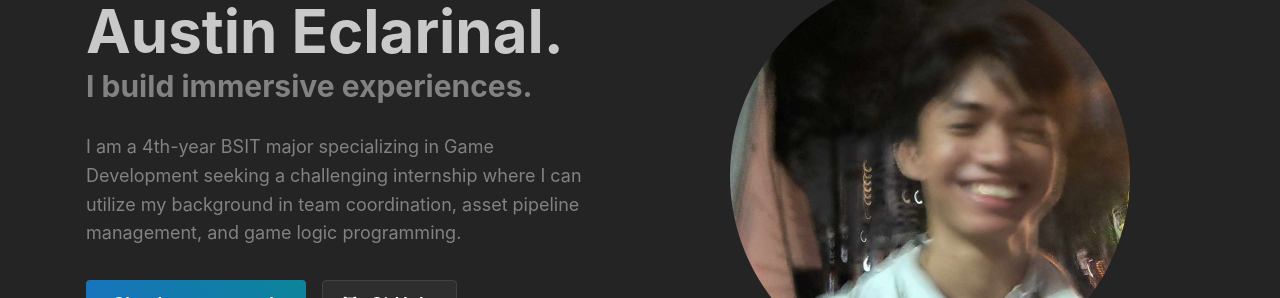
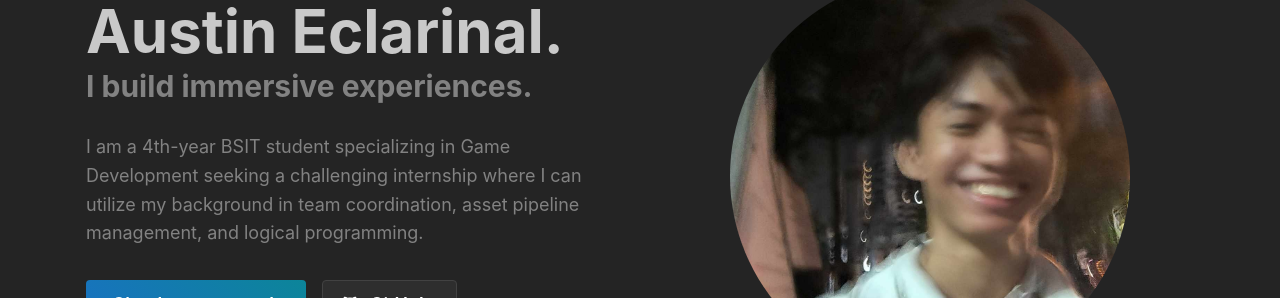
Before and after one commit to AustinEclarinal/Portfolio-2025, a React (Vite) app: page / in a window 1280 px wide. Shown: the part 294-592 px from the top of the page. Built offline with nearby package versions, Linux system fonts and the light colour scheme.

Commit message:
Adjusted my description on the hero component

```diff
--- a/src/components/Hero.tsx
+++ b/src/components/Hero.tsx
@@ -46,8 +46,8 @@ export function Hero() {
             transition={{ duration: 0.5, delay: 0.4 }}
           >
             <Text c="dimmed" mt="xl" maw={500} size="lg">
-              I am a 4th-year BSIT major specializing in Game Development seeking a challenging
-              internship where I can utilize my background in team coordination, asset pipeline management, and game logic programming.
+              I am a 4th-year BSIT student specializing in Game Development seeking a challenging
+              internship where I can utilize my background in team coordination, asset pipeline management, and logical programming.
             </Text>
           </motion.div>
 
```
